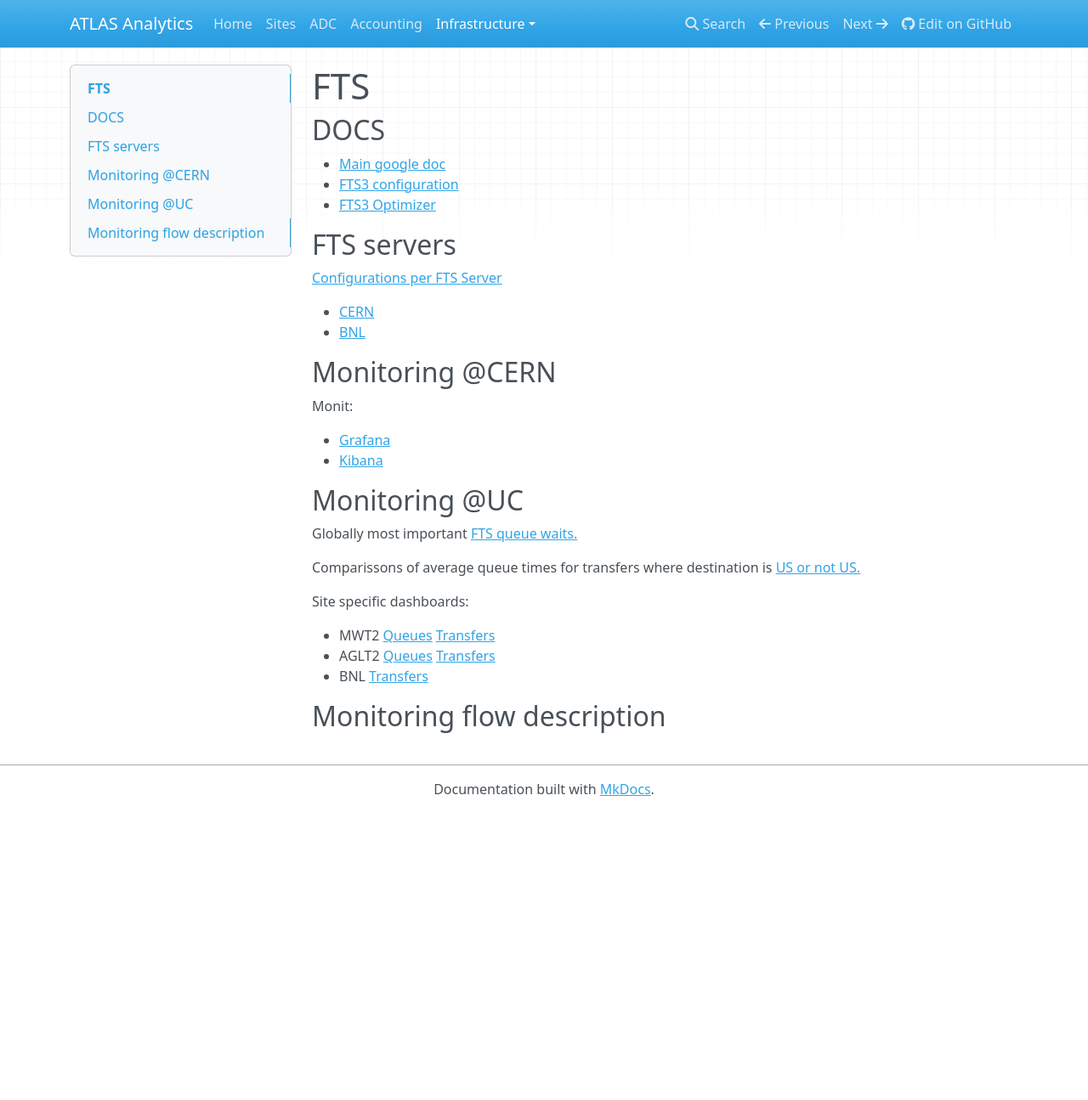
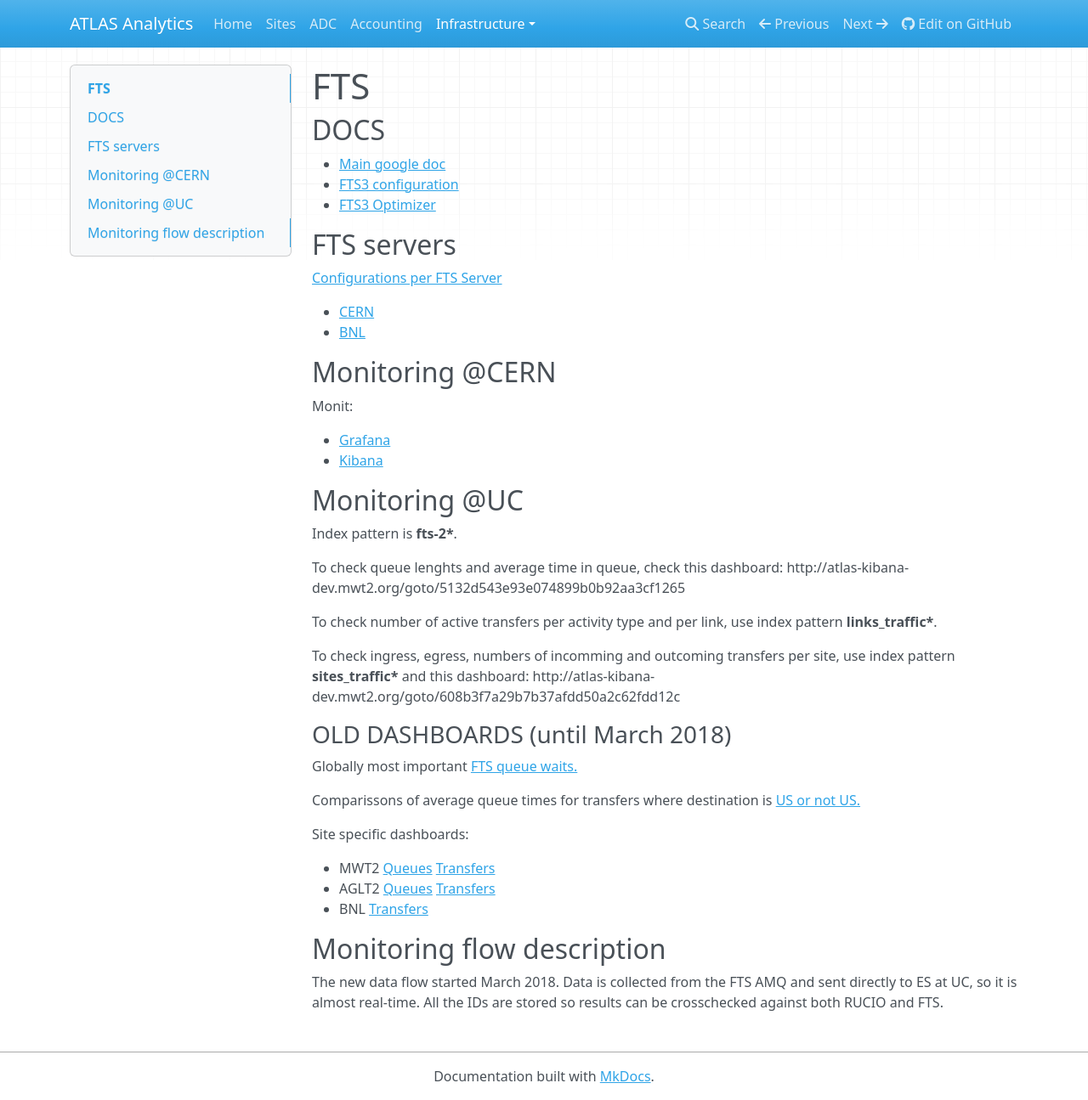
Before and after one commit to ATLAS-Analytics/ATLAS-Analytics, an MkDocs documentation site: the page built from docs/data-sources/fts.md, in a window 1280 px wide and 1295 px high. Shown: the whole window at 85% size. Built offline with MkDocs 1.6.1, drawn with Linux system fonts in a browser that asks for light colours; nearby versions of some CDN libraries; old or Windows-style settings are respelled for this version of MkDocs.

Commit message:
small updates

```diff
--- a/docs/data-sources/fts.md
+++ b/docs/data-sources/fts.md
@@ -21,6 +21,19 @@ Monit:
 
 ## Monitoring @UC
 
+Index pattern is __fts-2*__.
+
+To check queue lenghts and average time in queue, check this dashboard:
+http://atlas-kibana-dev.mwt2.org/goto/5132d543e93e074899b0b92aa3cf1265
+
+To check number of active transfers per activity type and per link, use index pattern __links_traffic*__.
+
+
+To check ingress, egress, numbers of incomming and outcoming transfers per site, use index pattern __sites_traffic*__
+and this dashboard: http://atlas-kibana-dev.mwt2.org/goto/608b3f7a29b7b37afdd50a2c62fdd12c
+
+
+### OLD DASHBOARDS (until March 2018)
 Globally most important [FTS queue waits.](http://atlas-kibana-dev.mwt2.org/goto/8baa7456232e317ee90c1030baecf564)
 
 Comparissons of average queue times for transfers where destination is [US or not US.](http://atlas-kibana-dev.mwt2.org/goto/4ba2c38aad412e631694d388b87420d0)
@@ -33,3 +46,5 @@ Site specific dashboards:
 
 
 ## Monitoring flow description
+
+The new data flow started March 2018. Data is collected from the FTS AMQ and sent directly to ES at UC, so it is almost real-time. All the IDs are stored so results can be crosschecked against both RUCIO and FTS.
```
Also changed, not shown: docs/data-sources/esnet.md (+2 -0 lines).
